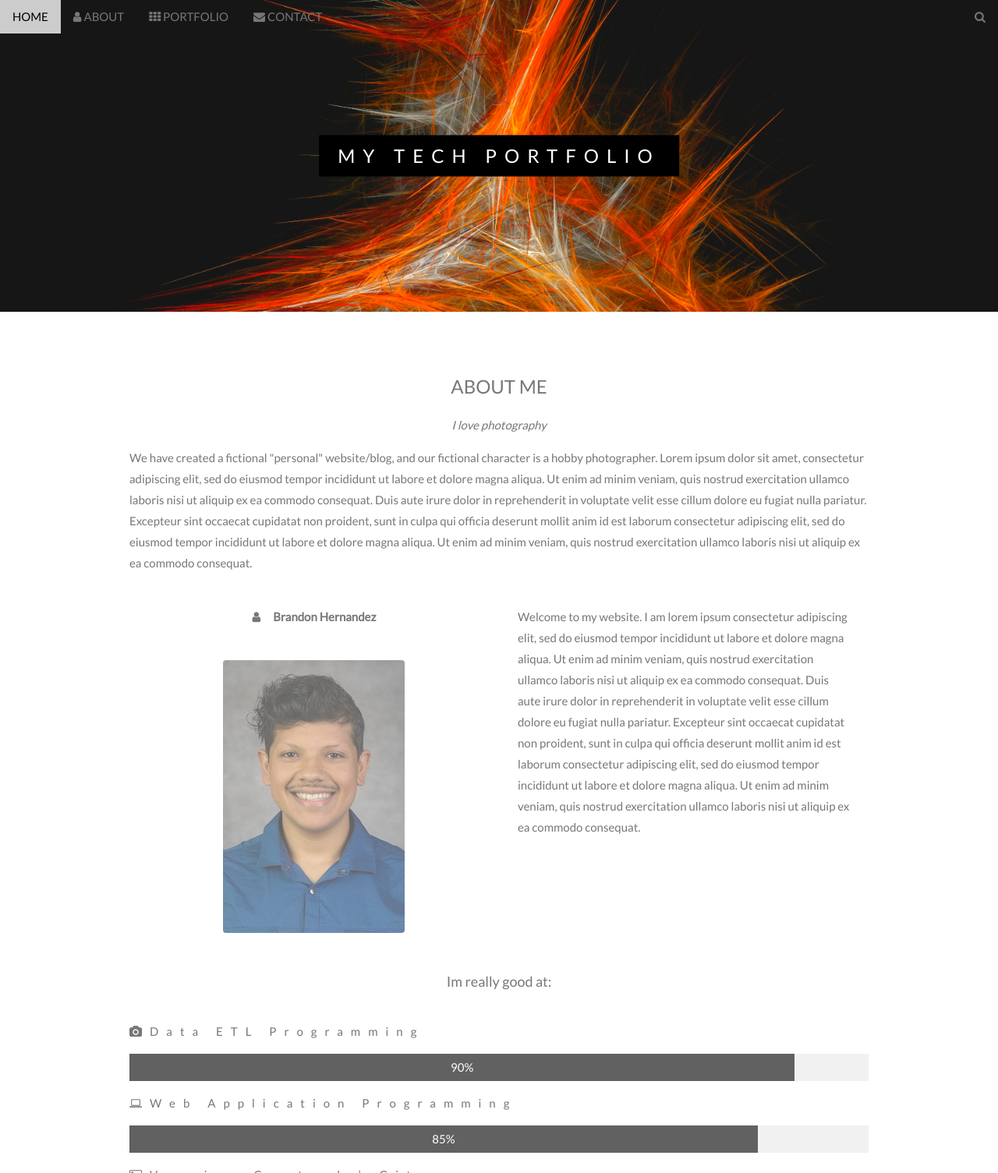
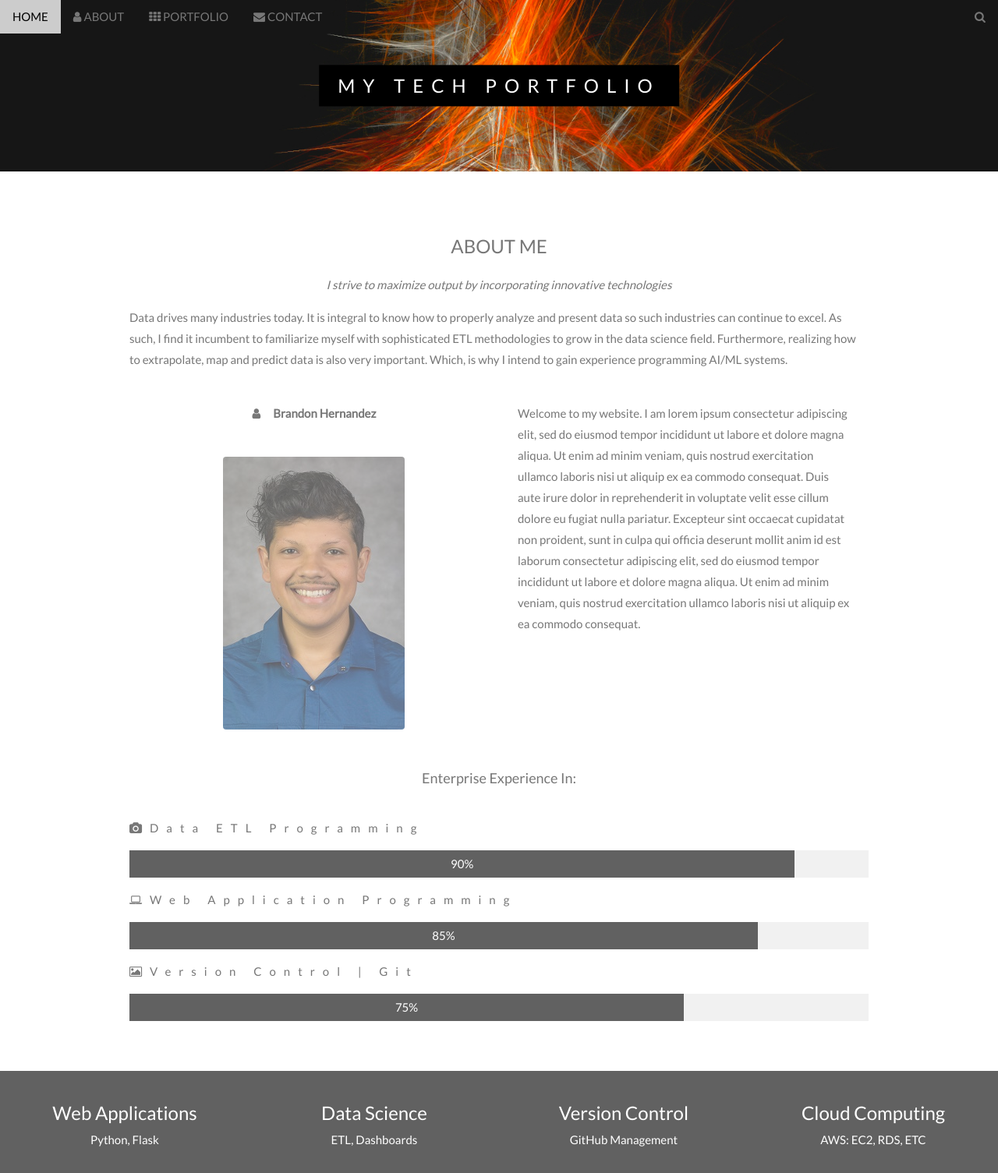
Before and after one commit to brandonhdz/portfolioWebApp, a Flask app: page / in a window 1280 px wide. Shown: the top 1505 px of the page at 78% size. Run offline with Flask 2, Linux system fonts and the light colour scheme.

Commit message:
refactored css, js with mobile implentation and replaced stock text

```diff
--- /dev/null
+++ b/webApp/static/index.css
@@ -0,0 +1,54 @@
+body,h1,h2,h3,h4,h5,h6 {font-family: "Lato", sans-serif;}
+body, html {
+  height: 100%;
+  color: #777;
+  line-height: 1.8;
+}
+
+/* Create a Parallax Effect */
+.bgimg-1, .bgimg-2, .bgimg-3 {
+  background-attachment: fixed;
+  background-position: center;
+  background-repeat: no-repeat;
+  background-size: cover;
+}
+
+/* First image (Logo. Full height) */
+.bgimg-1 {
+  background-image: url('../static/tri_flame.jpg');
+}
+
+/* Second image (Portfolio) */
+.bgimg-2 {
+  background-image: url("../static/prof_background.jpg");
+  min-height: 400px;
+}
+
+/* Third image (Contact) */
+.bgimg-3 {
+  background-image: url("../static/lake.jpg");
+  min-height: 400px;
+}
+
+.w3-wide {letter-spacing: 10px;}
+.w3-hover-opacity {cursor: pointer;}
+
+/* Turn off parallax scrolling for tablets and phones */
+@media only screen and (max-device-width: 1000px) {
+  .bgimg-1, .bgimg-2, .bgimg-3 {
+    background-attachment: scroll;
+    min-height: 220px;
+  }
+
+  .career-stats {
+    display: flex;
+  }
+
+  .remove-on-mobile{
+    display: none;
+  }
+
+  .pdf-viewer {
+    height: 300px;
+  }
+}
--- /dev/null
+++ b/webApp/static/index.js
@@ -0,0 +1,28 @@
+// Modal Image Gallery
+function onClick(element) {
+  document.getElementById("img01").src = element.src;
+  document.getElementById("modal01").style.display = "block";
+  var captionText = document.getElementById("caption");
+  captionText.innerHTML = element.alt;
+}
+
+// Change style of navbar on scroll
+window.onscroll = function() {myFunction()};
+function myFunction() {
+    var navbar = document.getElementById("myNavbar");
+    if (document.body.scrollTop > 100 || document.documentElement.scrollTop > 100) {
+        navbar.className = "w3-bar" + " w3-card" + " w3-animate-top" + " w3-white";
+    } else {
+        navbar.className = navbar.className.replace(" w3-card w3-animate-top w3-white", "");
+    }
+}
+
+// Used to toggle the menu on small screens when clicking on the menu button
+function toggleFunction() {
+    var x = document.getElementById("navDemo");
+    if (x.className.indexOf("w3-show") == -1) {
+        x.className += " w3-show";
+    } else {
+        x.className = x.className.replace(" w3-show", "");
+    }
+}
--- a/webApp/templates/index.html
+++ b/webApp/templates/index.html
@@ -6,51 +6,8 @@
 <link rel="stylesheet" href="https://www.w3schools.com/w3css/4/w3.css">
 <link rel="stylesheet" href="https://fonts.googleapis.com/css?family=Lato">
 <link rel="stylesheet" href="https://cdnjs.cloudflare.com/ajax/libs/font-awesome/4.7.0/css/font-awesome.min.css">
-<style>
-body,h1,h2,h3,h4,h5,h6 {font-family: "Lato", sans-serif;}
-body, html {
-  height: 100%;
-  color: #777;
-  line-height: 1.8;
-}
-
-/* Create a Parallax Effect */
-.bgimg-1, .bgimg-2, .bgimg-3 {
-  background-attachment: fixed;
-  background-position: center;
-  background-repeat: no-repeat;
-  background-size: cover;
-}
-
-/* First image (Logo. Full height) */
-.bgimg-1 {
-  background-image: url('../static/tri_flame.jpg');
-  min-height: 100%;
-}
-
-/* Second image (Portfolio) */
-.bgimg-2 {
-  background-image: url("../static/prof_background.jpg");
-  min-height: 400px;
-}
-
-/* Third image (Contact) */
-.bgimg-3 {
-  background-image: url("../static/lake.jpg");
-  min-height: 400px;
-}
-
-.w3-wide {letter-spacing: 10px;}
-.w3-hover-opacity {cursor: pointer;}
-
-/* Turn off parallax scrolling for tablets and phones */
-@media only screen and (max-device-width: 1600px) {
-  .bgimg-1, .bgimg-2, .bgimg-3 {
-    background-attachment: scroll;
-    min-height: 400px;
-  }
-}
-</style>
+<link rel="stylesheet" href="../static/index.css">
+<script src="../static/index.js"></script>
 <body>
 
 <!-- Navbar (sit on top) -->
@@ -87,10 +44,11 @@ body, html {
 <!-- Container (About Section) -->
 <div class="w3-content w3-container w3-padding-64" id="about">
   <h3 class="w3-center">ABOUT ME</h3>
-  <p class="w3-center"><em>I love photography</em></p>
-  <p>We have created a fictional "personal" website/blog, and our fictional character is a hobby photographer. Lorem ipsum dolor sit amet, consectetur adipiscing elit, sed do eiusmod tempor incididunt ut labore et dolore magna aliqua. Ut enim ad minim veniam,
-    quis nostrud exercitation ullamco laboris nisi ut aliquip ex ea commodo consequat. Duis aute irure dolor in reprehenderit in voluptate velit esse cillum dolore eu fugiat nulla pariatur. Excepteur sint occaecat cupidatat non proident, sunt in culpa
-    qui officia deserunt mollit anim id est laborum consectetur adipiscing elit, sed do eiusmod tempor incididunt ut labore et dolore magna aliqua. Ut enim ad minim veniam, quis nostrud exercitation ullamco laboris nisi ut aliquip ex ea commodo consequat.</p>
+  <p class="w3-center"><em>I strive to maximize output by incorporating innovative technologies</em></p>
+  <p>Data drives many industries today. It is integral to know how to properly analyze and present data so such
+  industries can continue to excel. As such, I find it incumbent to familiarize  myself with sophisticated ETL
+  methodologies to grow in the data science field. Furthermore, realizing how to extrapolate, map and predict
+  data is also very important. Which, is why I intend to gain experience programming AI/ML systems.</p>
   <div class="w3-row">
     <div class="w3-col m6 w3-center w3-padding-large">
       <p><b><i class="fa fa-user w3-margin-right"></i>Brandon Hernandez</b></p><br>
@@ -104,7 +62,7 @@ body, html {
         incididunt ut labore et dolore magna aliqua. Ut enim ad minim veniam, quis nostrud exercitation ullamco laboris nisi ut aliquip ex ea commodo consequat.</p>
     </div>
   </div>
-  <p class="w3-large w3-center w3-padding-16">Im really good at:</p>
+  <p class="w3-large w3-center w3-padding-16">Enterprise Experience In:</p>
   <p class="w3-wide"><i class="fa fa-camera"></i>Data ETL Programming</p>
   <div class="w3-light-grey">
     <div class="w3-container w3-padding-small w3-dark-grey w3-center" style="width:90%">90%</div>
@@ -119,22 +77,22 @@ body, html {
   </div>
 </div>
 
-<div class="w3-row w3-center w3-dark-grey w3-padding-16">
+<div class="w3-row w3-center w3-dark-grey w3-padding-16 career-stats">
   <div class="w3-quarter w3-section">
-    <span class="w3-xlarge">14+</span><br>
-    Partners
+    <span class="w3-xlarge">Web Applications</span><br>
+    Python, Flask
   </div>
   <div class="w3-quarter w3-section">
-    <span class="w3-xlarge">55+</span><br>
-    Projects Done
+    <span class="w3-xlarge">Data Science</span><br>
+    ETL, Dashboards
   </div>
   <div class="w3-quarter w3-section">
-    <span class="w3-xlarge">89+</span><br>
-    Happy Clients
+    <span class="w3-xlarge">Version Control</span><br>
+    GitHub Management
   </div>
   <div class="w3-quarter w3-section">
-    <span class="w3-xlarge">150+</span><br>
-    Meetings
+    <span class="w3-xlarge">Cloud Computing</span><br>
+    AWS: EC2, RDS, ETC
   </div>
 </div>
 
@@ -152,41 +110,43 @@ body, html {
 
   <!-- Responsive Grid. Four columns on tablets, laptops and desktops. Will stack on mobile devices/small screens (100% width) -->
   <div class="w3-row-padding w3-center">
-    <div class="w3-col m3">
-      <img src="../static/blue_lasers.jpg" style="width:100%" onclick="onClick(this)" class="w3-hover-opacity" alt="The mist over the mountains">
+    <div class="w3-col m3 remove-on-mobile">
+      <img src="../static/blue_lasers.jpg" style="width:100%" onclick="onClick(this)" class="w3-hover-opacity" alt="Blue Lasers">
     </div>
 
     <div class="w3-col m3">
-      <img src="../static/code_computer.jpg" style="width:100%" onclick="onClick(this)" class="w3-hover-opacity" alt="Coffee beans">
+      <img src="../static/code_computer.jpg" style="width:100%" onclick="onClick(this)" class="w3-hover-opacity" alt="Code Computer">
+    </div>
+
+    <div class="w3-col m3 remove-on-mobile">
+      <img src="../static/motherboard.jpg" style="width:100%" onclick="onClick(this)" class="w3-hover-opacity" alt="Motherboard">
+    </div>
+
+    <div class="w3-col m3 remove-on-mobile">
+      <img src="../static/solar_panels.jpg" style="width:100%" onclick="onClick(this)" class="w3-hover-opacity" alt="Solar Panels">
+    </div>
+  </div>
+
+  <div class="w3-row-padding w3-center w3-section remove-on-mobile">
+    <div class="w3-col m3">
+      <img src="../static/windmill.jpg" style="width:100%" onclick="onClick(this)" class="w3-hover-opacity" alt="Windmill">
     </div>
 
     <div class="w3-col m3">
-      <img src="../static/motherboard.jpg" style="width:100%" onclick="onClick(this)" class="w3-hover-opacity" alt="Bear closeup">
+      <img src="../static/microscope.jpg" style="width:100%" onclick="onClick(this)" class="w3-hover-opacity" alt="Microscope">
     </div>
 
     <div class="w3-col m3">
-      <img src="../static/solar_panels.jpg" style="width:100%" onclick="onClick(this)" class="w3-hover-opacity" alt="Quiet ocean">
+      <img src="../static/pexels.jpg" style="width:100%" onclick="onClick(this)" class="w3-hover-opacity" alt="Pexels">
+    </div>
+
+    <div class="w3-col m3">
+      <img src="../static/light_bulbs.jpg" style="width:100%" onclick="onClick(this)" class="w3-hover-opacity" alt="Light Bulbs">
     </div>
   </div>
 
-  <div class="w3-row-padding w3-center w3-section">
-    <div class="w3-col m3">
-      <img src="../static/windmill.jpg" style="width:100%" onclick="onClick(this)" class="w3-hover-opacity" alt="The mist">
-    </div>
-
-    <div class="w3-col m3">
-      <img src="../static/microscope.jpg" style="width:100%" onclick="onClick(this)" class="w3-hover-opacity" alt="My beloved typewriter">
-    </div>
-
-    <div class="w3-col m3">
-      <img src="../static/pexels.jpg" style="width:100%" onclick="onClick(this)" class="w3-hover-opacity" alt="Empty ghost train">
-    </div>
-
-    <div class="w3-col m3">
-      <img src="../static/light_bulbs.jpg" style="width:100%" onclick="onClick(this)" class="w3-hover-opacity" alt="Sailing">
-    </div>
-  </div>
-  <iframe src="../static/hdz_portfolio.pdf" width="100%" height="550px">
+  <br>
+  <iframe src="../static/hdz_portfolio.pdf#view=FitH" width="100%" height="550px" class="pdf-viewer">
   </iframe>
 </div>
 
@@ -219,7 +179,7 @@ body, html {
       <div class="w3-large w3-margin-bottom">
         <i class="fa fa-map-marker fa-fw w3-hover-text-black w3-xlarge w3-margin-right"></i> Chicago, US<br>
         <i class="fa fa-phone fa-fw w3-hover-text-black w3-xlarge w3-margin-right"></i> Phone: (630) 506-0296<br>
-        <i class="fa fa-envelope fa-fw w3-hover-text-black w3-xlarge w3-margin-right"></i> Email: bherna42@mail.depaul.edu<br>
+        <i class="fa fa-envelope fa-fw w3-hover-text-black w3-xlarge w3-margin-right"></i> Email: <a href="mailto:bherna42@mail.depaul.edu">bherna42@mail.depaul.edu</a><br>
       </div>
       <p>Enter your contact information below:</p>
       <form action="mailto:bherna42@mail.depaul.edu" method="post" enctype="text/plain">
@@ -250,36 +210,5 @@ body, html {
   <p>Powered by <a href="https://www.w3schools.com/w3css/default.asp" title="W3.CSS" target="_blank" class="w3-hover-text-green">w3.css</a></p>
 </footer>
 
-<script>
-// Modal Image Gallery
-function onClick(element) {
-  document.getElementById("img01").src = element.src;
-  document.getElementById("modal01").style.display = "block";
-  var captionText = document.getElementById("caption");
-  captionText.innerHTML = element.alt;
-}
-
-// Change style of navbar on scroll
-window.onscroll = function() {myFunction()};
-function myFunction() {
-    var navbar = document.getElementById("myNavbar");
-    if (document.body.scrollTop > 100 || document.documentElement.scrollTop > 100) {
-        navbar.className = "w3-bar" + " w3-card" + " w3-animate-top" + " w3-white";
-    } else {
-        navbar.className = navbar.className.replace(" w3-card w3-animate-top w3-white", "");
-    }
-}
-
-// Used to toggle the menu on small screens when clicking on the menu button
-function toggleFunction() {
-    var x = document.getElementById("navDemo");
-    if (x.className.indexOf("w3-show") == -1) {
-        x.className += " w3-show";
-    } else {
-        x.className = x.className.replace(" w3-show", "");
-    }
-}
-</script>
-
 </body>
 </html>
```
Also changed, not shown: 1 other file.
